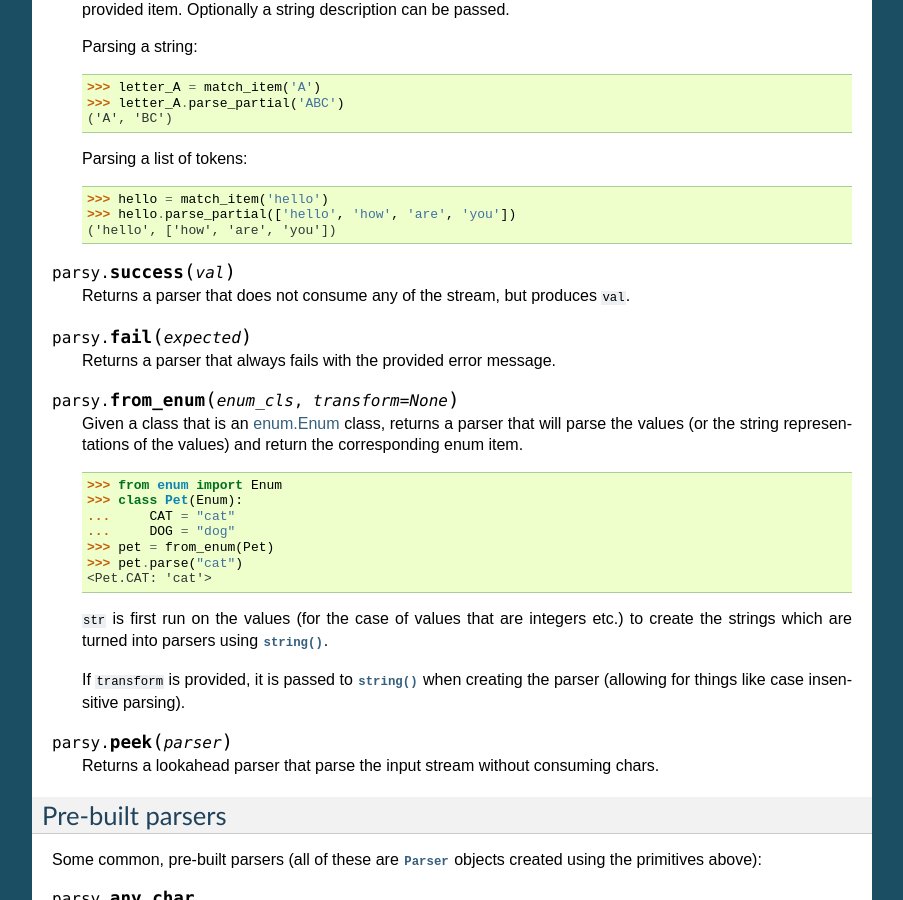
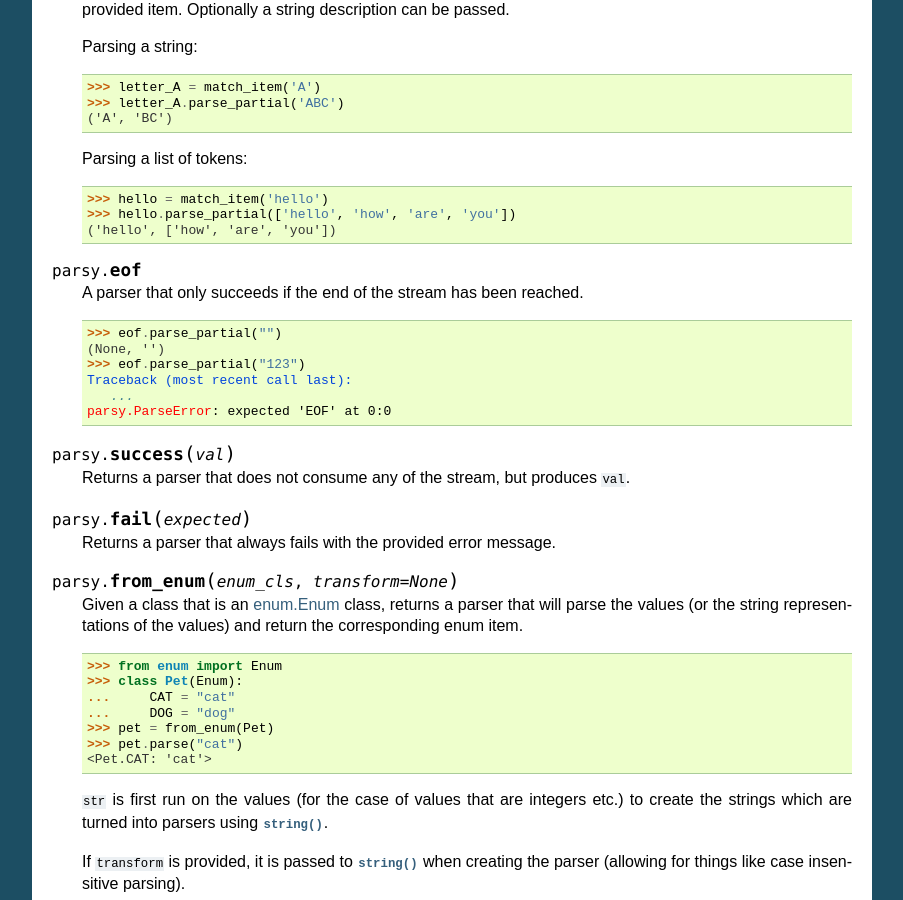
Before and after one commit to python-parsy/parsy, a Sphinx documentation site: the page built from docs/ref/primitives.rst, in a window 1280 px wide and 900 px high, scrolled down 1601 px. Shown: the whole window, without its empty margins (198-1101 px from the left). Built offline with Sphinx 7.4.7, drawn with Linux system fonts in a browser that asks for light colours.

Commit message:
Add reference documentation for the eof parser

```diff
--- a/docs/ref/primitives.rst
+++ b/docs/ref/primitives.rst
@@ -129,6 +129,17 @@ These are the lowest level building blocks for creating parsers.
    >>> hello.parse_partial(['hello', 'how', 'are', 'you'])
    ('hello', ['how', 'are', 'you'])
 
+.. data:: eof
+
+   A parser that only succeeds if the end of the stream has been reached.
+
+   >>> eof.parse_partial("")
+   (None, '')
+   >>> eof.parse_partial("123")
+   Traceback (most recent call last):
+      ...
+   parsy.ParseError: expected 'EOF' at 0:0
+
 .. function:: success(val)
 
    Returns a parser that does not consume any of the stream, but
```
